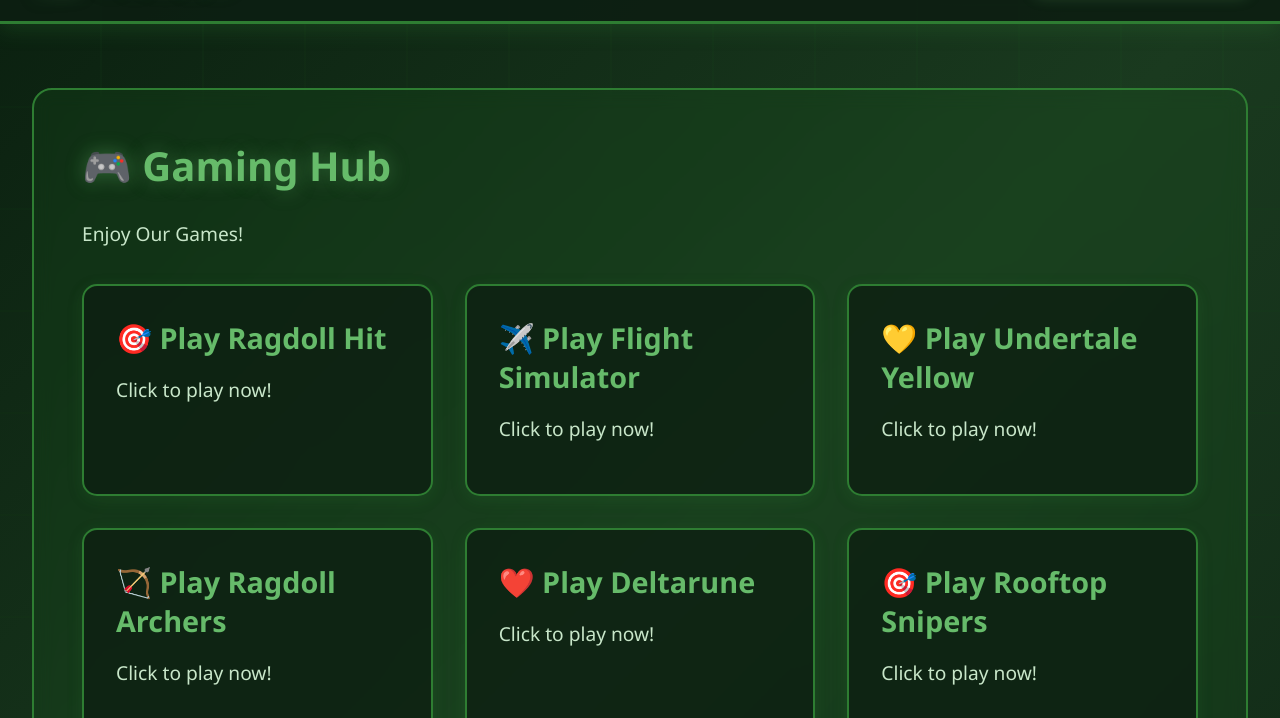
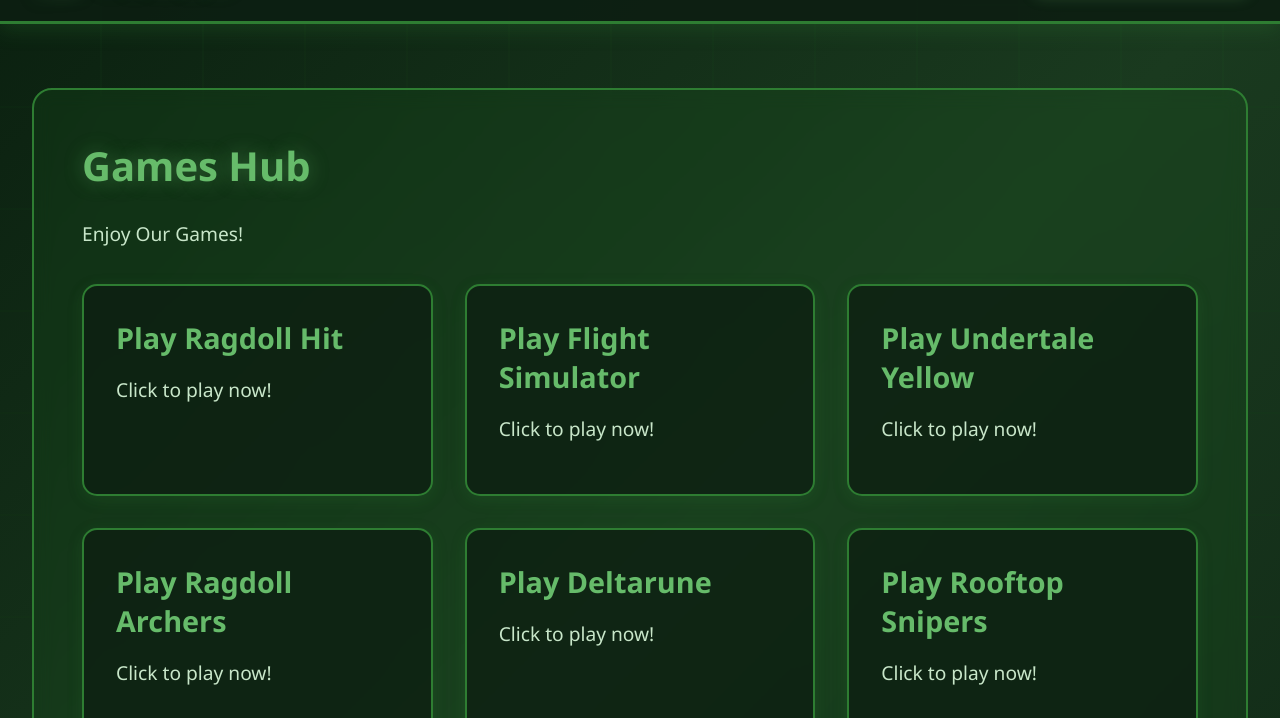
Before and after one commit to halfblade0-cpu/Vines-2, a plain HTML site: page index.html in a window 1280 px wide. Both pictures are taken after a click on the link "Gaming". Shown: the part 82-800 px from the top of the page. Drawn offline with nearby package versions, Linux system fonts and the light colour scheme.

Commit message:
Update index.html

```diff
--- a/index.html
+++ b/index.html
@@ -550,36 +550,36 @@
         </div>
 
         <div id="gaming" class="content-section">
-            <h2>🎮 Gaming Hub</h2>
+            <h2>Games Hub</h2>
             <p>Enjoy Our Games!</p>
 
             <div class="game-grid">
                 <div class="game-card" onclick="openRagdollHit()" style="cursor: pointer;">
-                    <h3>🎯 Play Ragdoll Hit</h3>
+                    <h3>Play Ragdoll Hit</h3>
                     <p>Click to play now!</p>
                 </div>
                 <div class="game-card" onclick="openFlightSim()" style="cursor: pointer;">
-                    <h3>✈️ Play Flight Simulator</h3>
+                    <h3>Play Flight Simulator</h3>
                     <p>Click to play now!</p>
                 </div>
                 <div class="game-card" onclick="openUndertaleYellow()" style="cursor: pointer;">
-                    <h3>💛 Play Undertale Yellow</h3>
+                    <h3>Play Undertale Yellow</h3>
                     <p>Click to play now!</p>
                 </div>
                 <div class="game-card" onclick="openRagdollArchers()" style="cursor: pointer;">
-                    <h3>🏹 Play Ragdoll Archers</h3>
+                    <h3>Play Ragdoll Archers</h3>
                     <p>Click to play now!</p>
                 </div>
                 <div class="game-card" onclick="openDeltarune()" style="cursor: pointer;">
-                    <h3>❤️ Play Deltarune</h3>
+                    <h3>Play Deltarune</h3>
                     <p>Click to play now!</p>
                 </div>
                 <div class="game-card" onclick="openRooftopSnipers()" style="cursor: pointer;">
-                    <h3>🎯 Play Rooftop Snipers</h3>
+                    <h3>Play Rooftop Snipers</h3>
                     <p>Click to play now!</p>
                 </div>
                 <div class="game-card" onclick="openFallout()" style="cursor: pointer;">
-                    <h3>☢️ Play Fallout</h3>
+                    <h3>Play Fallout</h3>
                     <p> Click to play now!</p>
                 </div>
             </div>
@@ -606,7 +606,7 @@
 
             <div style="margin-top: 3rem; padding: 2rem; background: rgba(13, 31, 18, 0.6); border-radius: 15px; border: 2px solid #2e7d32;">
                 <h3 style="color: #66bb6a; font-size: 2rem; margin-bottom: 1rem;">Interested in Partnering?</h3>
-                <p style="color: #c8e6c9; font-size: 1.1rem;">We're always looking to collaborate with like-minded creators and organizations. Reach out on Discord to discuss partnership opportunities!</p>
+                <p style="color: #c8e6c9; font-size: 1.1rem;">We're looking for partners, specifically other ubg sites go to discord to request a partnership!!!</p>
             </div>
         </div>
     </main>
```
